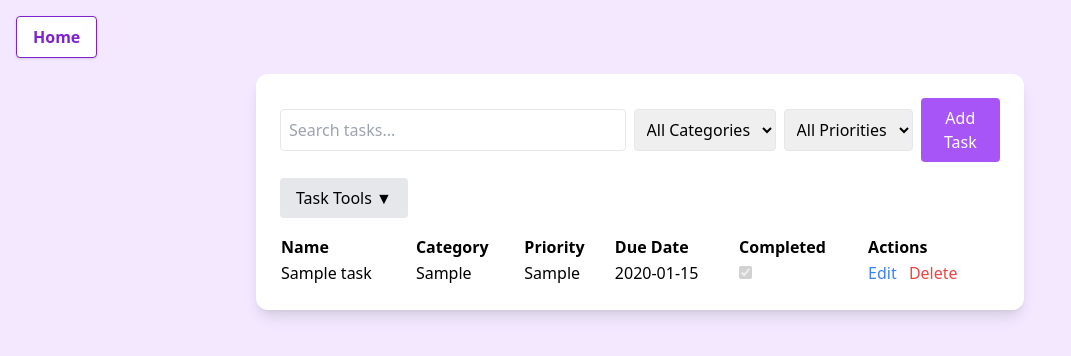
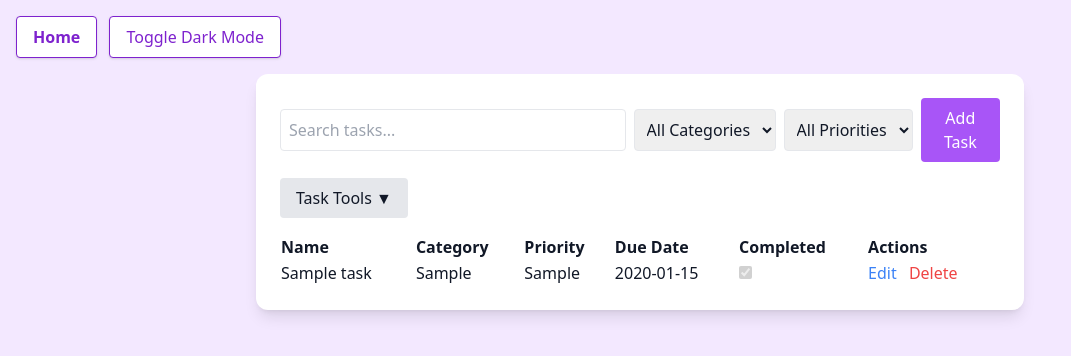
Before and after one commit to suha-sanchita-2025/Hope_Time_Manager, a Flask app: page /tasks in a window 1280 px wide. Shown: the top 356 px of the page, without its empty margins (0-1071 px from the left). Run offline with Flask 3, Linux system fonts and the light colour scheme; the visitor is signed in with stand-in values (Sample User, id 1); tables that the repository leaves empty hold one stand-in row (values such as "Sample post"); some libraries are stand-ins or nearby versions.

Commit message:
Added dark mode

```diff
--- a/templates/tasks.html
+++ b/templates/tasks.html
@@ -4,11 +4,15 @@
     <title>Tasks - TaskFusion</title>
     <script src="https://cdn.tailwindcss.com"></script>
 </head>
-<body class="bg-purple-100 p-4">
+<body class="bg-purple-100 dark:bg-gray-900 text-gray-900 dark:text-gray-100 p-4">
 <a href="{{ url_for('index') }}"
    class="bg-white text-purple-700 border border-purple-700 px-4 py-2 rounded shadow hover:bg-purple-100 font-semibold mb-4 inline-block">
     Home
 </a>
+<button id="darkToggle"
+        class="ml-2 bg-white text-purple-700 border border-purple-700 px-4 py-2 rounded shadow hover:bg-purple-100 dark:bg-gray-800 dark:text-gray-100 dark:border-gray-300">
+    Toggle Dark Mode
+</button>
 <div class="max-w-3xl mx-auto bg-white rounded-xl shadow-lg p-6">
     <div class="flex justify-between items-center mb-4">
         <input id="search" type="text" placeholder="Search tasks..." class="border p-2 rounded w-2/3">
@@ -212,5 +216,16 @@
       }
     };
 </script>
+<script>
+    if (localStorage.getItem('theme') === 'dark') {
+        document.documentElement.classList.add('dark');
+    }
+
+    document.getElementById('darkToggle').addEventListener('click', function () {
+        document.documentElement.classList.toggle('dark');
+        const isDark = document.documentElement.classList.contains('dark');
+        localStorage.setItem('theme', isDark ? 'dark' : 'light');
+    });
+</script>
 </body>
 </html>
```
